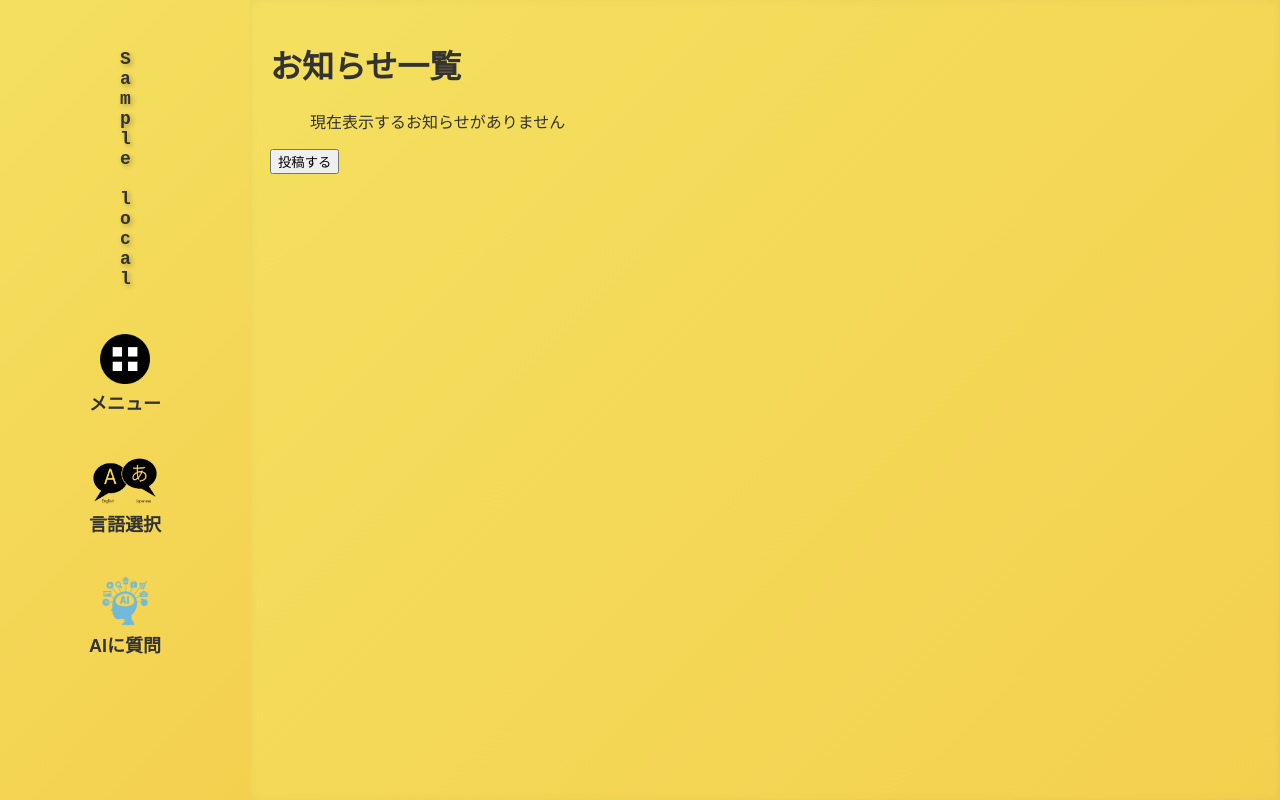
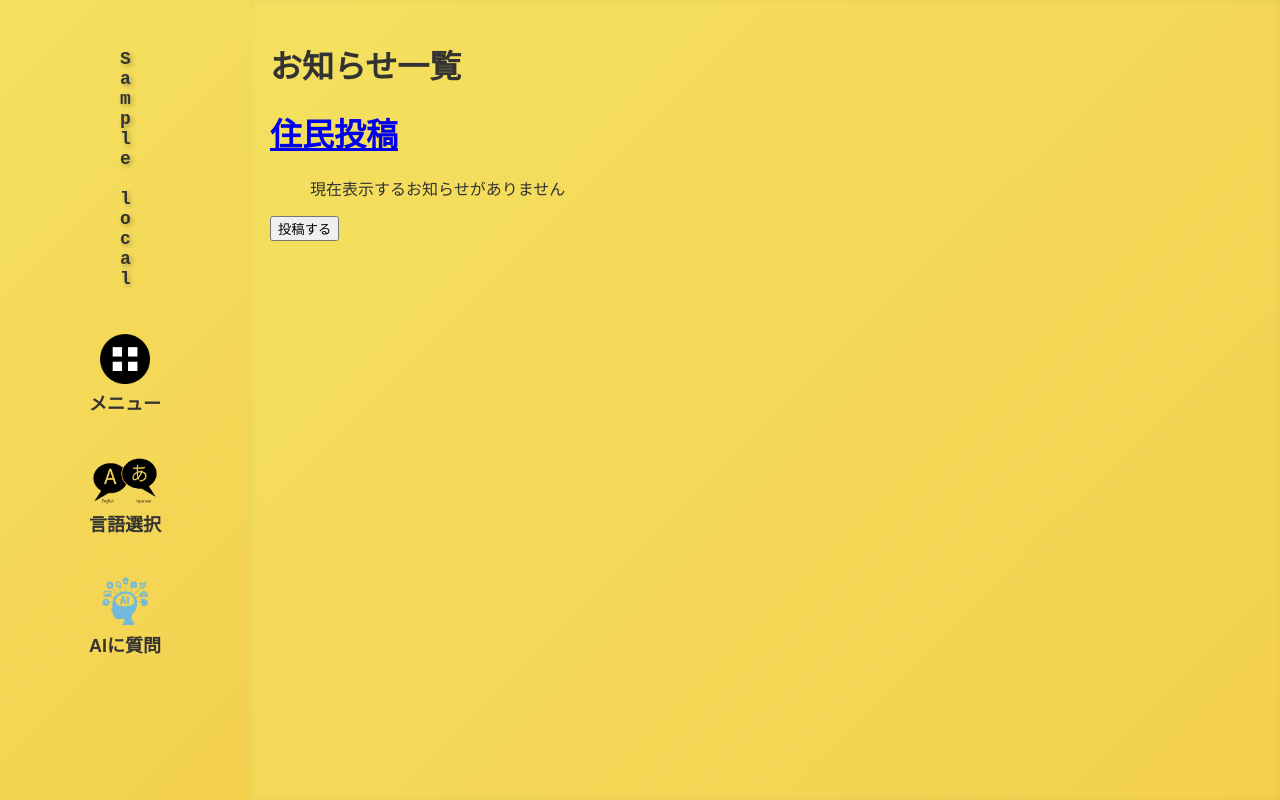
Before and after one commit to kosuke0413/test, a Python web app: template minimalapp/notice/templates/notice/top.html in a window 1280 px wide. Run offline with Jinja, Linux system fonts and the light colour scheme; the template is opened without the code that fills it: most values are stand-ins (such as "Sample title", 1, 10 or a date in 2020).

Commit message:
topページから住民投稿に飛べる

```diff
--- a/minimalapp/notice/templates/notice/top.html
+++ b/minimalapp/notice/templates/notice/top.html
@@ -3,6 +3,8 @@
 
 {% block content %}
 <h1>お知らせ一覧</h1>
+<h1><a href="/post/list">住民投稿</a></h1>
+
 
 <body>
 
```
